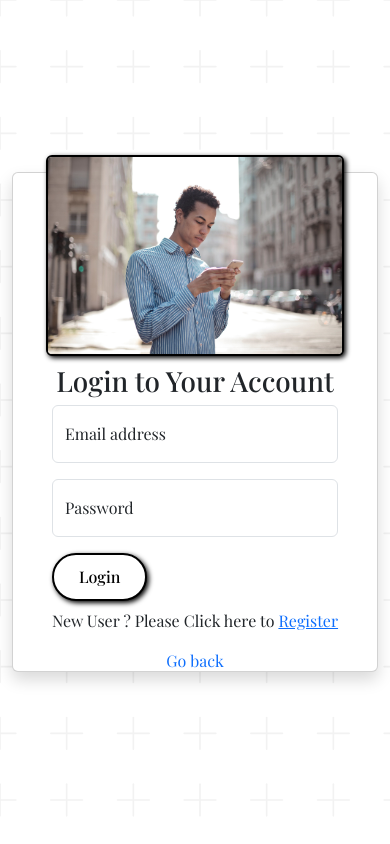
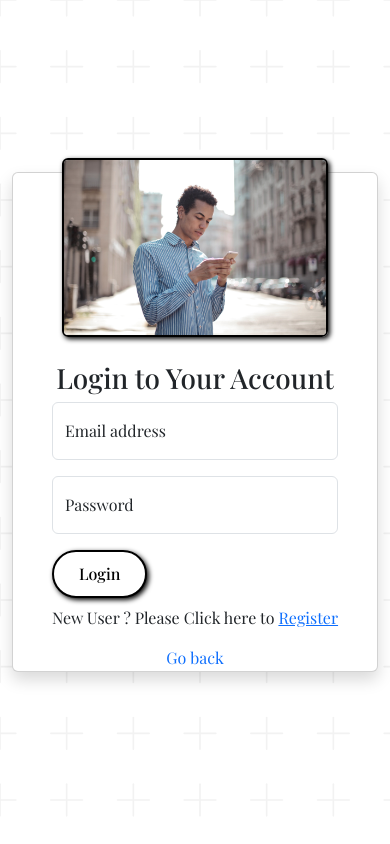
Before and after one commit to ShamilRahmanPK/Social-Media, a React (Vite) app: page /login in a window 390 px wide. Built offline with nearby package versions, Linux system fonts and the light colour scheme; a web font is replaced by a local one.

Commit message:
auth responsive

```diff
--- a/src/pages/Login.jsx
+++ b/src/pages/Login.jsx
@@ -70,21 +70,17 @@ function Login() {
           style={{ backgroundColor: "white", height: "500px" }}
         >
           <div className="row align-items-center">
-            <div className="col-lg-6 d-flex justify-content-center">
+            <div className="col-lg-6 d-flex justify-content-center mb-3 mb-lg-0">
               <img
                 src={authImg}
-                width={"90%"}
-                alt=""
+                alt="Login Illustration"
+                className="img-fluid rounded border border-2 border-black auth-image"
                 style={{
                   borderRadius: "50px",
-                  fontWeight: "500",
-                  fontSize: "16px",
                   border: "2px solid black",
                   boxShadow: "2px 2px 5px rgba(0, 0, 0, 1)",
-                  backgroundColor: "white",
-                  color: "black",
+                  maxWidth: "80%",
                 }}
-                className="img-fluid rounded border border-2 border-black"
               />
             </div>
             <div className="col-lg-6">
```
